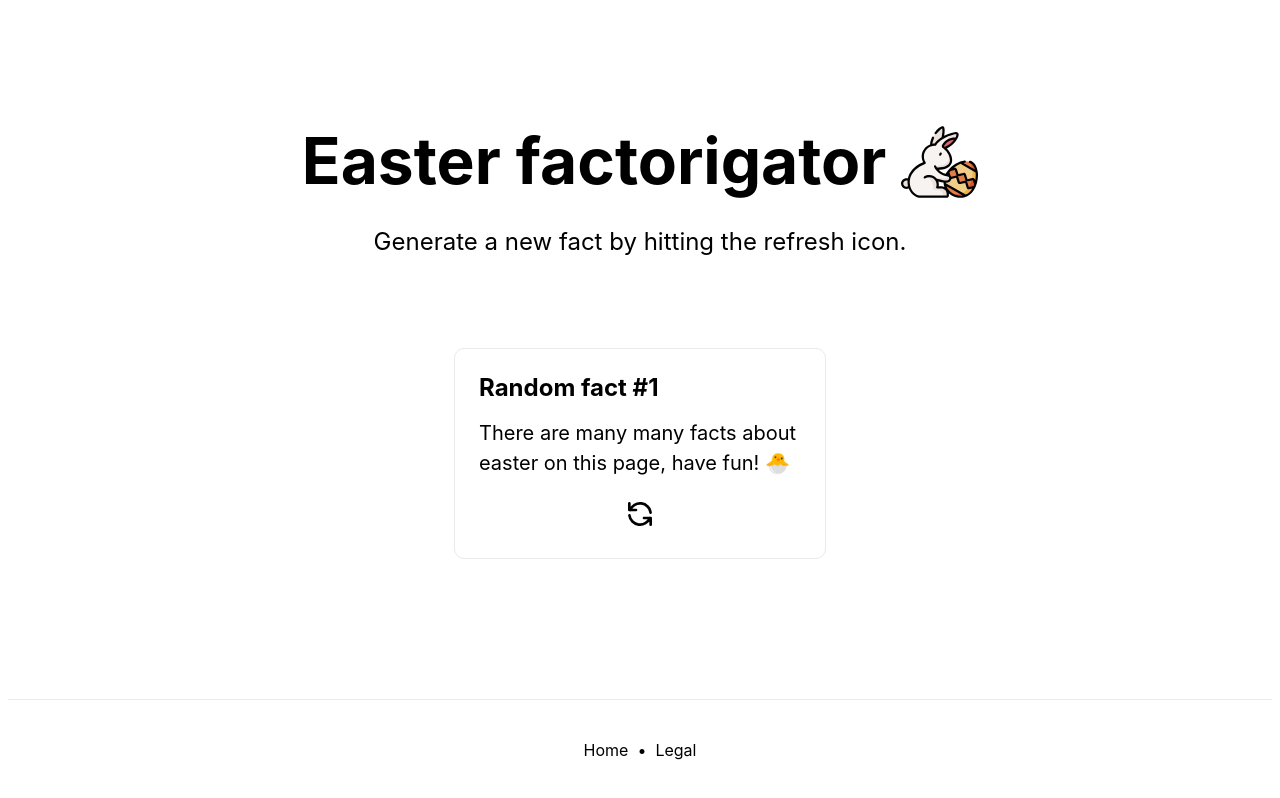
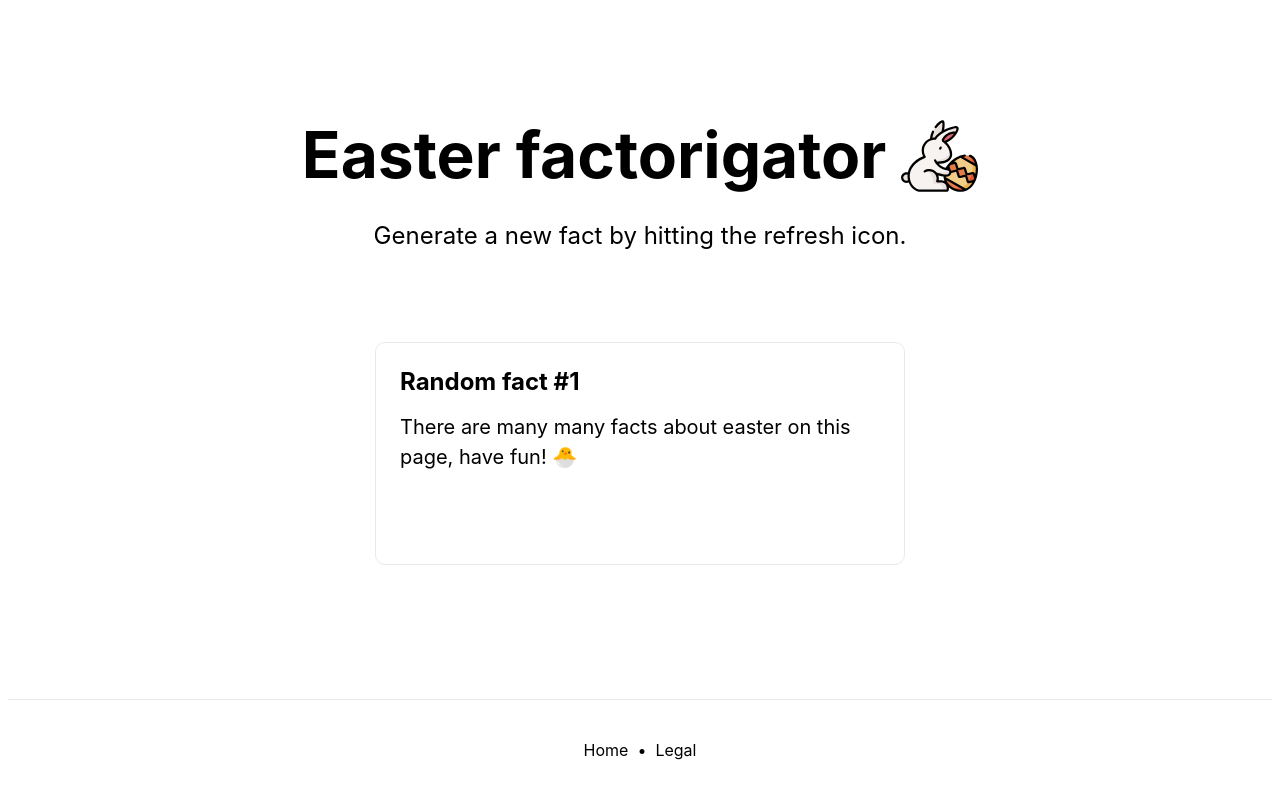
Before and after one commit to filiptronicek/easter-factorigator, a Next.js app: page / in a window 1280 px wide. Built offline with nearby package versions, Linux system fonts and the light colour scheme.

Commit message:
Dark mode!

```diff
--- a/pages/index.js
+++ b/pages/index.js
@@ -1,24 +1,24 @@
-import Head from "next/head";
-import styles from "../styles/Home.module.css";
-import "node-fetch";
-import { useState, useEffect } from "react";
+import Head from 'next/head'
+import styles from '../styles/Home.module.css'
+import 'node-fetch'
+import { useState, useEffect } from 'react'
 
 export default function Home(defaults) {
-  const [fact, setFact] = useState(defaults.defaults.fact);
-  const [factNum, setFactNum] = useState(defaults.defaults.num);
-  const [pageURL, setPageURL] = useState(0);
+  const [fact, setFact] = useState(defaults.defaults.fact)
+  const [factNum, setFactNum] = useState(defaults.defaults.num)
+  const [pageURL, setPageURL] = useState(0)
 
-  const generateFact = async (domain=pageURL) => {
-    console.log(domain);
-    const res = await fetch(`${domain}api/fact`);
-    const resJ = await res.json();
-    setFact(resJ.result);
-    setFactNum(resJ.number);
-  };
+  const generateFact = async (domain = pageURL) => {
+    console.log(domain)
+    const res = await fetch(`${domain}api/fact`)
+    const resJ = await res.json()
+    setFact(resJ.result)
+    setFactNum(resJ.number)
+  }
 
   useEffect(() => {
-    setPageURL(window.location.href);
-  });
+    setPageURL(window.location.href)
+  })
 
   return (
     <div className={styles.container}>
@@ -29,7 +29,7 @@ export default function Home(defaults) {
 
       <main className={styles.main}>
         <h1 className={styles.title}>
-          Easter factorigator{" "}
+          Easter factorigator{' '}
           <img className={styles.logo} src="easter-bunny.svg" />
         </h1>
 
@@ -41,11 +41,27 @@ export default function Home(defaults) {
           <a className={styles.card}>
             <h3>Random fact #{factNum}</h3>
             <p>{fact}</p>
-            <img
+            <p
               onClick={() => generateFact()}
               className={styles.refresh}
               src="refresh.svg"
-            />
+            >
+              <svg
+                data-darkreader-inline-fill=""
+                data-darkreader-inline-stroke=""
+                fill="none"
+                stroke="currentColor"
+                viewBox="0 0 24 24"
+                xmlns="http://www.w3.org/2000/svg"
+              >
+                <path
+                  stroke-linecap="round"
+                  stroke-linejoin="round"
+                  stroke-width="2"
+                  d="M4 4v5h.582m15.356 2A8.001 8.001 0 004.582 9m0 0H9m11 11v-5h-.581m0 0a8.003 8.003 0 01-15.357-2m15.357 2H15"
+                />
+              </svg>
+            </p>
           </a>
         </div>
       </main>
@@ -54,14 +70,14 @@ export default function Home(defaults) {
         <a href="/">Home</a>&nbsp; • &nbsp;<a href="/legal">Legal</a>
       </footer>
     </div>
-  );
+  )
 }
 
 export async function getStaticProps({}) {
   const defaults = {
-    fact: "There are many many facts about easter on this page, have fun! 🐣",
-    num: 1
-  };
+    fact: 'There are many many facts about easter on this page, have fun! 🐣',
+    num: 1,
+  }
 
   return {
     props: { defaults }, // will be passed to the page component as props
--- a/styles/Home.module.css
+++ b/styles/Home.module.css
@@ -84,13 +84,13 @@
   align-items: center;
   justify-content: center;
   flex-wrap: wrap;
-  max-width: 800px;
+  width: 800px;
   margin-top: 3rem;
 }
 
 .card {
   margin: 1rem;
-  flex-basis: 45%;
+  flex-basis: 60%;
   padding: 1.5rem;
   text-align: left;
   color: inherit;
@@ -123,7 +123,7 @@
   height: 1.2em;
 }
 
-.refresh {
+.refresh svg {
   margin-top: 20px;
   height: 2em;
   transition: transform 0.5s;
@@ -132,10 +132,15 @@
   color: white;
 }
 
-.refresh:hover {
+.refresh svg:hover {
   transform: rotate(180deg);
 }
 
+@media screen and (prefers-color-scheme: dark) {
+  .refresh svg {
+    color: white;
+  }
+}
 
 @media (max-width: 600px) {
   .grid {
--- a/styles/globals.css
+++ b/styles/globals.css
@@ -15,3 +15,10 @@ a {
   box-sizing: border-box;
 }
 */
+
+@media screen and (prefers-color-scheme: dark) {
+  body {
+    color: #FFFDDD;
+    background: #1D1C19;
+  }
+}
```
Also changed, not shown: public/refresh.svg (deleted).
